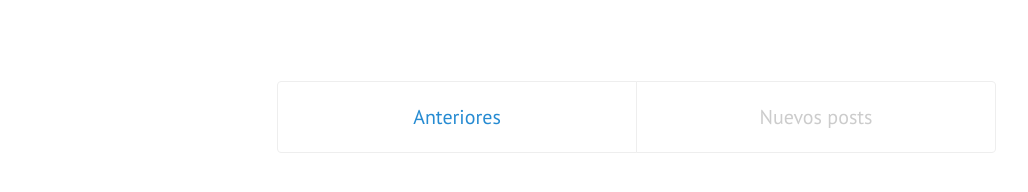
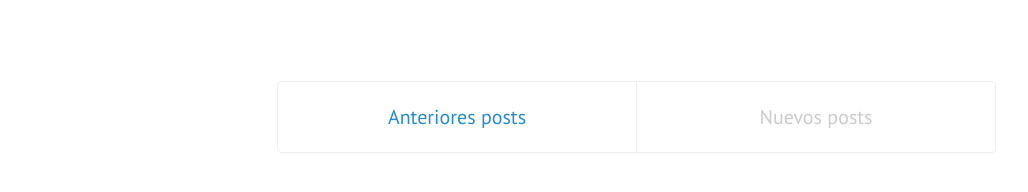
Before and after one commit to daeshu/blog2, a Jekyll site: the page built from index.html, in a window 1280 px wide and 900 px high, scrolled down 4638 px. Shown: the part 687-879 px from the top of the window, without its empty margins (3-1031 px from the left). Built offline with Jekyll 4.4.1, drawn with Linux system fonts in a browser that asks for light colours; the list of posts is cut into pages by our own code.

Commit message:
Update index.html

```diff
--- a/index.html
+++ b/index.html
@@ -21,9 +21,9 @@ title: Home
 
 <div class="pagination">
   {% if paginator.next_page %}
-    <a class="pagination-item older" href="{{ site.baseurl }}/page{{paginator.next_page}}">Anteriores</a>
+    <a class="pagination-item older" href="{{ site.baseurl }}/page{{paginator.next_page}}">Anteriores posts</a>
   {% else %}
-    <span class="pagination-item older">Anteriores</span>
+    <span class="pagination-item older">Anteriores posts</span>
   {% endif %}
   {% if paginator.previous_page %}
     {% if paginator.page == 2 %}
```
